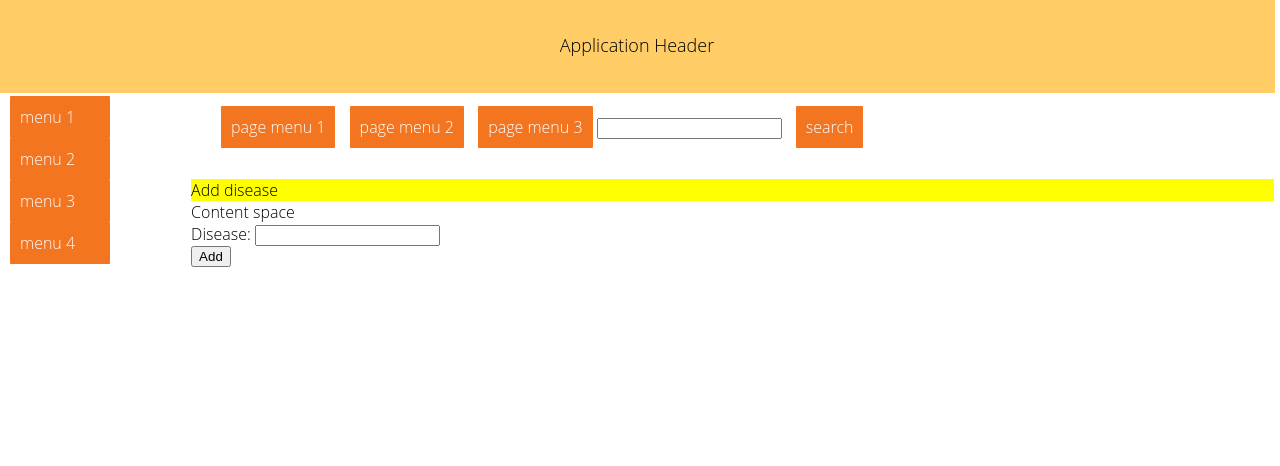
After one commit to jeffyeb90/ash-sweb-2016-group1, a PHP site: page /diseasesAdd.php in a window 1280 px wide. The commit adds this page. Shown: the top 466 px of the page. Run offline with PHP 8.4, Linux system fonts and the light colour scheme.

Commit message:
medical complaint

```diff
--- /dev/null
+++ b/diseasesAdd.php
@@ -0,0 +1,66 @@
+<html>
+	<head>
+		<title>Add Disease</title>
+		<link rel="stylesheet" href="css/style.css">
+		<script>
+			<!--add validation js script here
+		</script>
+	</head>
+	<body>
+		<table>
+			<tr>
+				<td colspan="2" id="pageheader">
+					Application Header
+				</td>
+			</tr>
+			<tr>
+				<td id="mainnav">
+					<div class="menuitem">menu 1</div>
+					<div class="menuitem">menu 2</div>
+					<div class="menuitem">menu 3</div>
+					<div class="menuitem">menu 4</div>
+				</td>
+				<td id="content">
+					<div id="divPageMenu">
+						<span class="menuitem" >page menu 1</span>
+						<span class="menuitem" >page menu 2</span>
+						<span class="menuitem" >page menu 3</span>
+						<input type="text" id="txtSearch" />
+						<span class="menuitem">search</span>
+					</div>
+<?php
+
+			$strStatusMessage ="Add disease";
+			$name="";
+
+			if(isset($_REQUEST['name'])){
+				$name=$_REQUEST['name'];
+
+				include_once("diseases.php");
+				$obj=new diseases();
+				$r=$obj->addDisease($name);
+
+				if($r==false){
+					$strStatusMessage="Error while adding disease";
+				}else{
+					$strStatusMessage="Disease added";
+				}
+
+			}
+?>
+					<div id="divStatus" class="status">
+						<?php echo  $strStatusMessage ?>
+					</div>
+					<div id="divContent">
+						Content space
+						<form action="" method="GET">
+			<div> Disease: <input type="text" name="name" value="<?php echo $name;  ?>"/></div>
+
+			<input type="submit" value="Add">
+		</form>
+					</div>
+				</td>
+			</tr>
+		</table>
+	</body>
+</html>
--- a/medicalComplaintAdd.php
+++ b/medicalComplaintAdd.php
@@ -37,7 +37,7 @@
 							Date of Attendance: <input type="date" name="date">
 						</div>
 						<div>
-							Temperature: <input type="number" name="temp" min="20" max="50" value="37">degree celcius
+							Temperature: <input type="number" name="temp" min="20" max="50" value="37">°C
 						</div>
 						<div>
 
```
